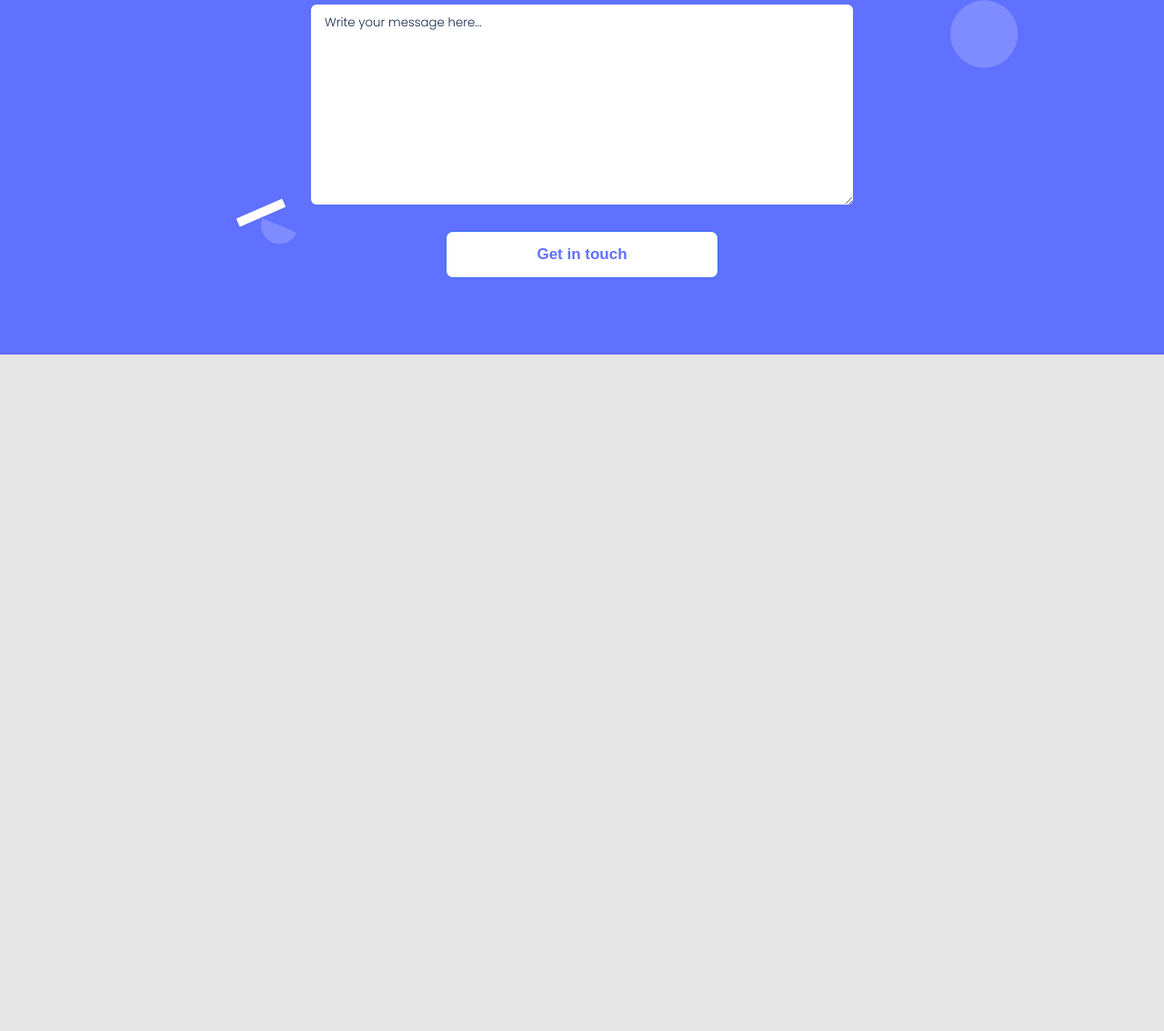
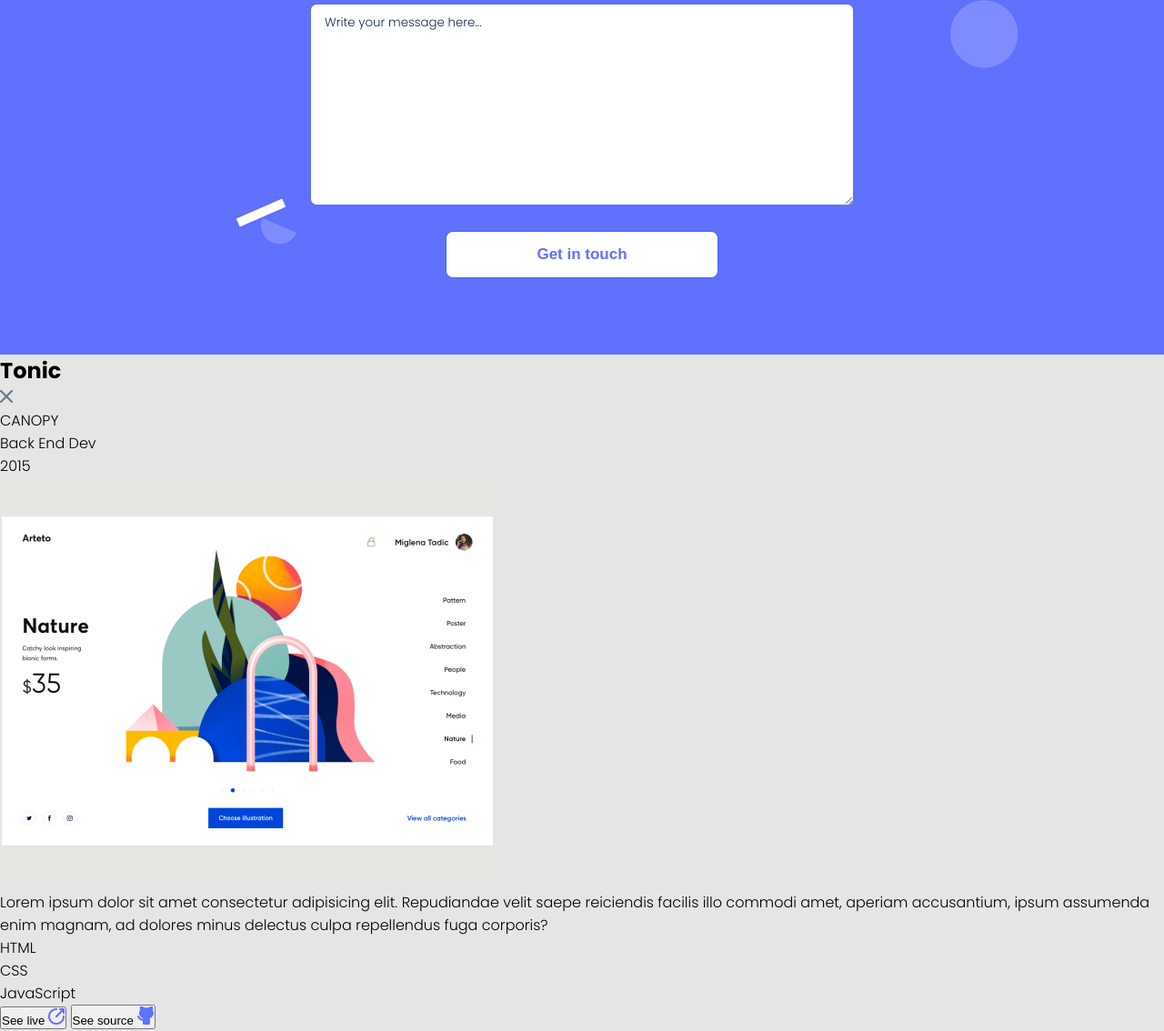
Before and after one commit to katfogy/setup-and-mobile-first, a website: page index.html in a window 1280 px wide. Shown: the part 4618-5752 px from the top of the page at 91% size. Before the commit the page ends 5008 px from the top, so only its background shows below. Drawn offline with Linux system fonts and the light colour scheme.

Commit message:
html skeletal done

```diff
--- a/index.html
+++ b/index.html
@@ -131,6 +131,38 @@
             </div>
            </div>
         </article>
+        <section id="modal">
+            <div class="card">
+                <div class="top">
+                    <h2>Tonic</h2>
+                    <img src="assets/icons/Iconclosepop.png" alt="close pop" id="closePop">
+                </div>
+                <ul class="middle">
+                    <li>CANOPY</li>
+                    <li>Back End Dev</li>
+                    <li>2015</li>
+                </ul>
+                <img src="assets/images/snapshoot-portfolio.png" alt="portfolio image">
+                <p class="details">Lorem ipsum dolor sit amet consectetur adipisicing elit. Repudiandae velit saepe reiciendis facilis illo commodi amet, aperiam accusantium, ipsum assumenda enim magnam, ad dolores minus delectus culpa repellendus fuga corporis?</p>
+                <ul class="library">
+                    <li class="library-stack">HTML</li>
+                    <li class="library-stack">CSS</li>
+                    <li class="library-stack">JavaScript</li>
+                </ul>
+
+                <div class="card-button">
+                    <button class="card-button-live">
+                        See live
+                        <img src="assets/icons/live-Icon.png" alt="">
+                    </button>
+
+                    <button class="card-button-source">
+                        See source
+                        <img src="assets/icons/sourcecode-vector.png" alt="">
+                    </button>
+                </div>
+            </div>
+        </section>
     </main>
     <script src="index.js"></script>
 </body>
--- a/modal.css
+++ b/modal.css
@@ -16,3 +16,8 @@ body {
 html {
   scroll-behavior: smooth;
 }
+
+@media screen and (min-width: 350px) {
+
+
+}
```
Also changed, not shown: assets/icons/Iconclosepop.png (added), assets/icons/live-Icon.png (added), assets/icons/sourcecode-vector.png (added).
